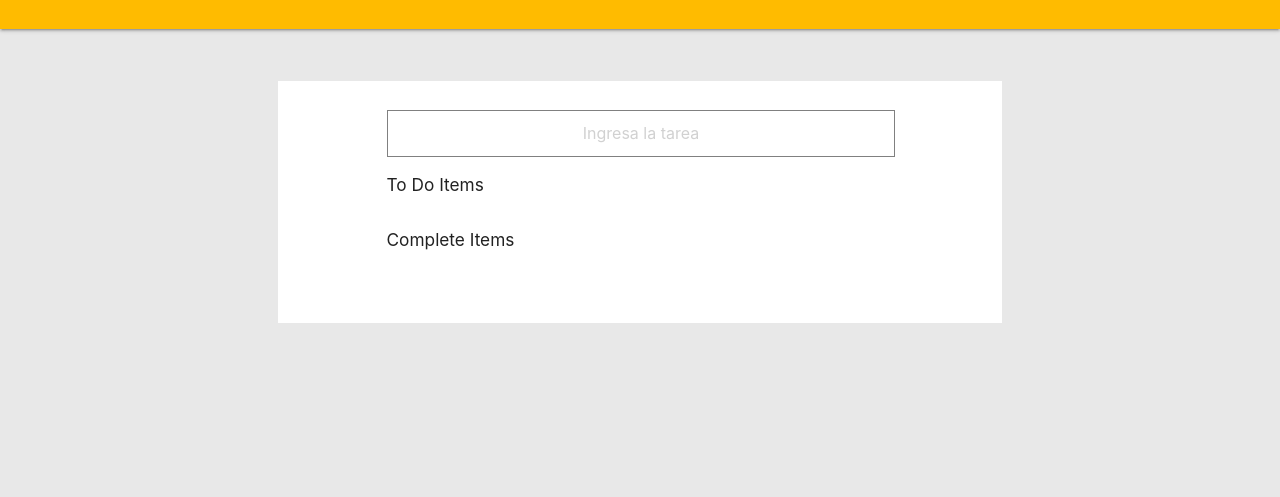
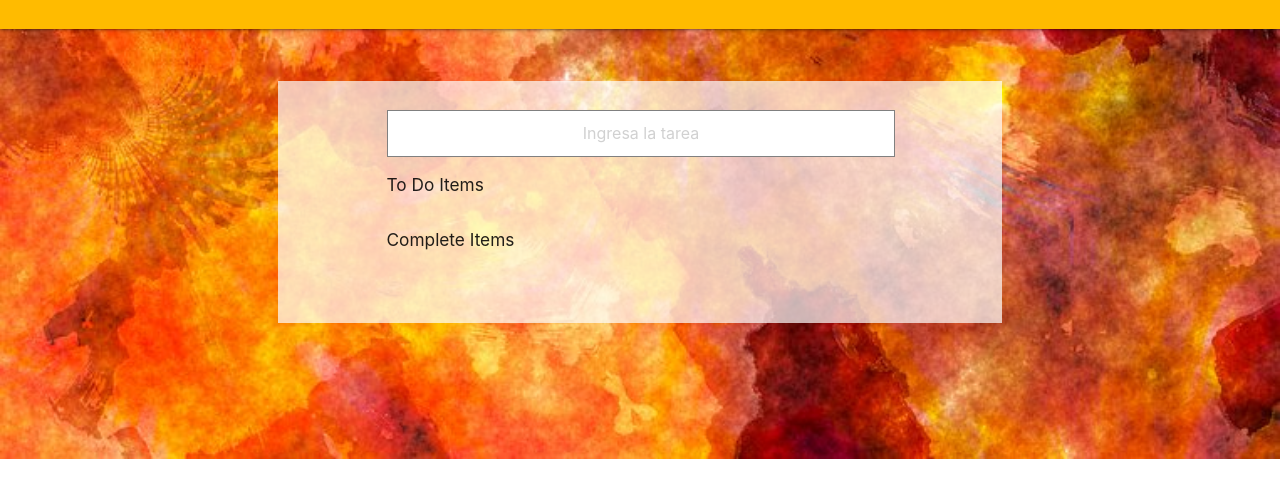
Before and after one commit to Giliagongora/todo-jquery, a plain HTML site: page index.html in a window 1280 px wide. Shown: the part 111-608 px from the top of the page. Drawn offline with nearby package versions, Linux system fonts and the light colour scheme.

Commit message:
Cambiando elementos

```diff
--- a/assets/css/main.css
+++ b/assets/css/main.css
@@ -7,7 +7,11 @@ html{
 	padding: 0px;
 }
 body{
-	background-color: #e8e8e8;
+/*	background-color: rgba(255,171,0,0.5); */
+	background-image: url(../img/background-1915346__340.jpg);
+	background-size: cover;
+    background-repeat: no-repeat;
+	width: 100%;
 }
 nav {
 	padding-bottom: 1%;
@@ -19,7 +23,7 @@ nav {
 	color: black;
 }
 #backbase{
-	background-color: white;
+	background-color: rgba(255,255,255,0.7);
 	width: 100%;
 	height: 40%;
 	padding-bottom: 5%;
```
Also changed, not shown: assets/img/background-1915346__340.jpg (added).
